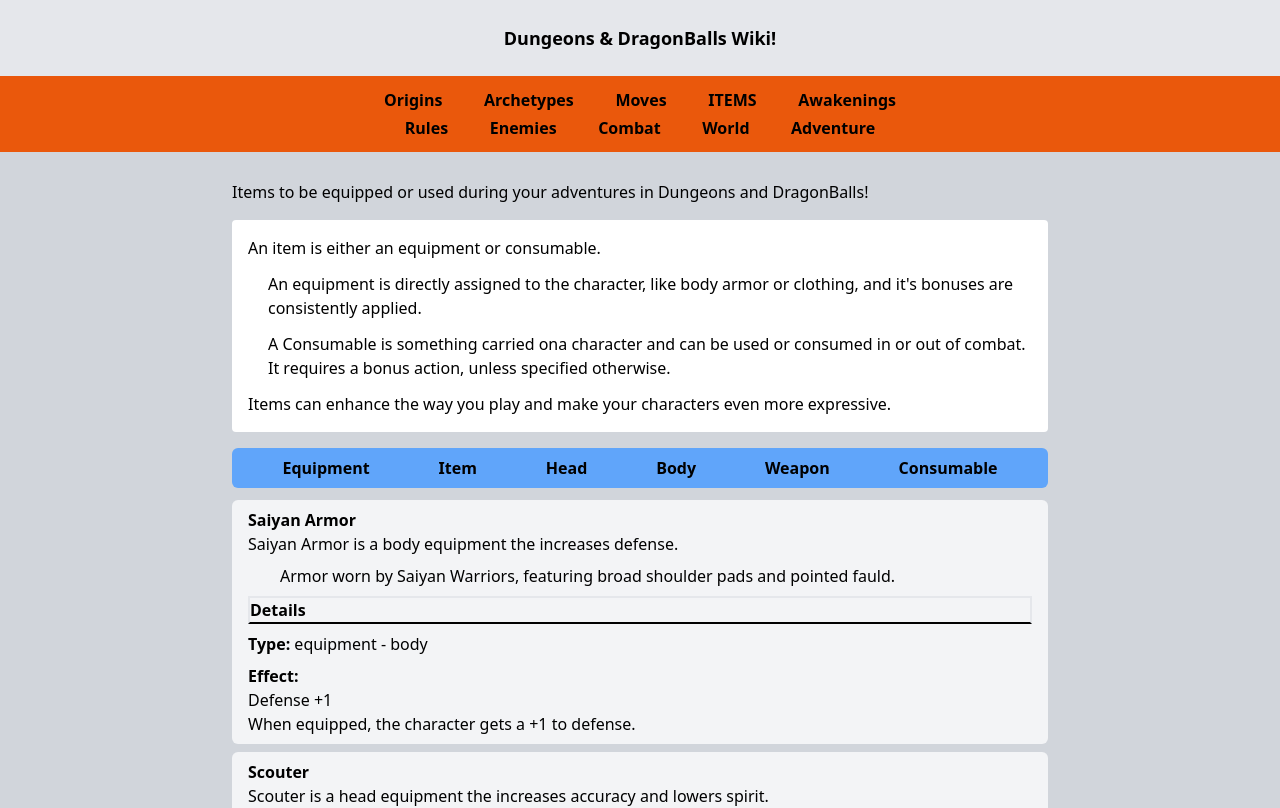
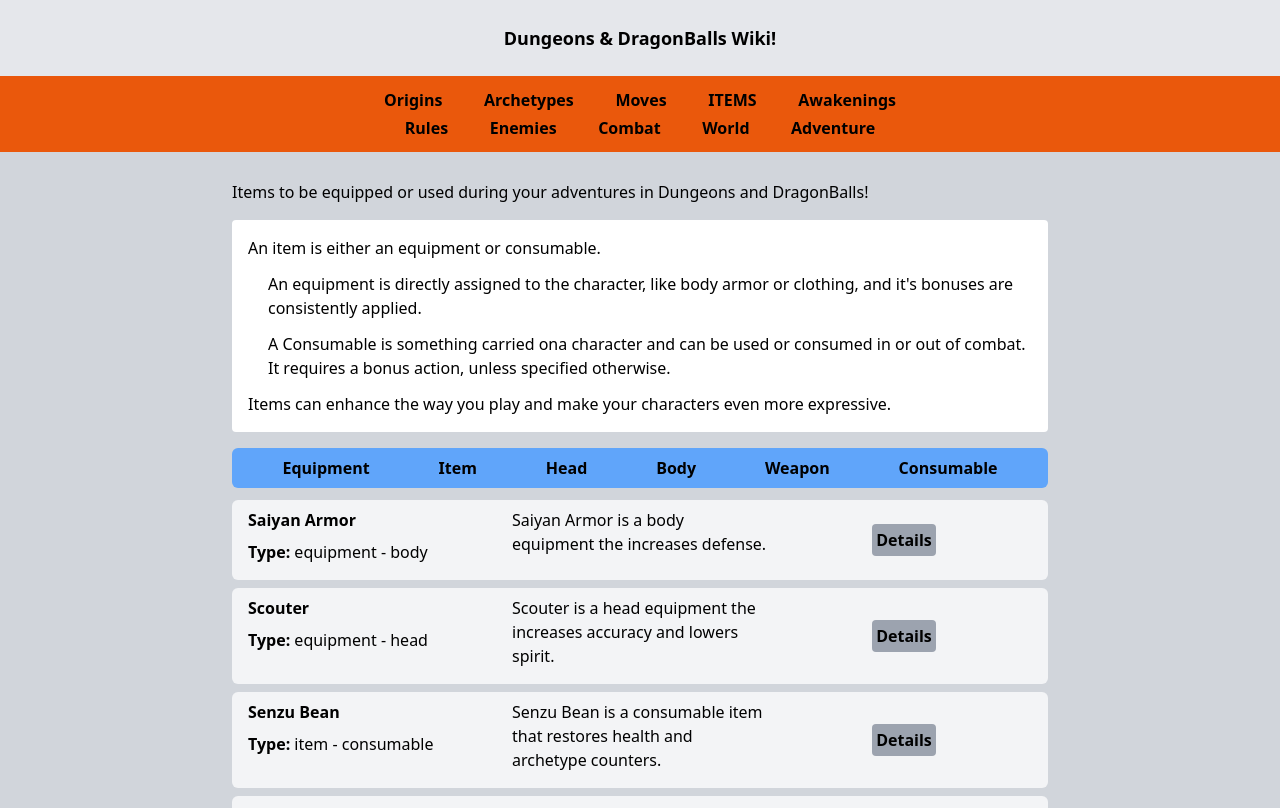
Before and after one commit to KylePep/ddbwiki, a Next.js app: page /items in a window 1280 px wide. Shown: the top 808 px of the page. Built offline with nearby package versions, Linux system fonts and the light colour scheme.

Commit message:
created item[slug] to display item details

```diff
--- /dev/null
+++ b/app/items/[slug]/page.tsx
@@ -0,0 +1,71 @@
+import { ITEM_TYPES } from '@/shared/constants'
+import Link from 'next/link'
+import React from 'react'
+
+type URL = {
+  params: {
+    slug: string
+  }
+}
+
+const fetchDetails = (slug:string) => {
+  const data = ITEM_TYPES.find((m) => m.name == slug)
+  if (!data){
+    return null
+  }
+  return data
+}
+
+
+export default function page(url: URL) {
+  const item = fetchDetails(url.params.slug)
+  return (
+    // <div>
+    //             {list.map((item: any)=>(
+    //         <div key={item.id} className='bg-gray-100 rounded-md px-4 py-2 mb-2'>
+    //             <h2 className="font-bold">{item.displayName}</h2>
+    //             <p className='mb-2'>{item.description}</p>
+    //             <p className='mb-2 mx-8'>{item.extraDescription}</p>
+
+    //             <div>
+    //                 <p className='border-solid border-2 border-b-black'><span className='font-semibold'>Details </span></p>
+    //                 <h3 className='my-2'><span className='font-semibold'>Type: </span>{item.type} <span> - {item.subType}</span></h3>
+
+    //                 <h3 className='font-semibold'>Effect:</h3>
+    //                 <p>{item.effect}</p>
+    //                 <p>{item.descriptionParams}</p>
+    //             </div>
+    //       </div>
+    //           ))}
+    // </div>
+
+  <div>
+    <div className='my-4'>
+    <Link href={"/items"} className="bg-gray-400 rounded font-semibold hover:text-white px-2 py-1 my-3">Item List</Link>
+    </div>
+        {item ?
+      <div>
+        <div key={item.id} className='bg-gray-100 rounded-md px-4 py-2 mb-2'>
+              <h2 className="font-bold">{item.displayName}</h2>
+                <p className="mb-2">{item.description}</p>
+                <p className="mb-2 mx-8">{item.extraDescription}</p>
+
+                <div>
+                    <p className='border-solid border-2 border-b-black'><span className='font-semibold'>Details </span></p>
+                    <h3 className='my-2'><span className='font-semibold'>Type: </span>{item.type} <span> - {item.subType}</span></h3>
+
+                    <h3 className='font-semibold'>Effect:</h3>
+                    <p>{item.effect}</p>
+                    <p>{item.descriptionParams}</p>
+                </div>
+
+        </div>
+      </div>
+      :
+      <div>
+        This item was not found.
+      </div>
+      }
+  </div>
+  )
+}
--- a/app/items/page.tsx
+++ b/app/items/page.tsx
@@ -2,6 +2,7 @@
 import { ITEM_TYPES } from '@/shared/constants'
 import React, { useState } from 'react'
 import FilterList from '../components/FilterList'
+import Link from 'next/link'
 
 export default function page() {
   const items = [...ITEM_TYPES].filter((i) => i.id != 0)
@@ -25,21 +26,19 @@ export default function page() {
         </div>
         <FilterList LIST_TYPE={items} list={list} setList={setList} categoryFilterArr={[ "type.equipment", "type.item", "subType.head", "subType.body", "subType.weapon", "subType.consumable"
           ]} />
+          {/* Min view */}
         <div>
-          {list.map((item: any)=>(
-            <div key={item.id} className='bg-gray-100 rounded-md px-4 py-2 mb-2'>
+        {list.map((item: any)=>(
+          <div key={item.id} className='grid grid-cols-3 gap-2 bg-gray-100 rounded-md px-4 py-2 mb-2'>
+            <div>
                 <h2 className="font-bold">{item.displayName}</h2>
-                <p className='mb-2'>{item.description}</p>
-                <p className='mb-2 mx-8'>{item.extraDescription}</p>
+                  <h3 className='my-2'><span className='font-semibold'>Type: </span>{item.type} <span> - {item.subType}</span></h3>
+            </div>
+                  <p className="mb-2">{item.description}</p>
+                  <div className="flex justify-center items-center">
+                  <Link href={`items/${item.name}`} className="font-semibold hover:text-white bg-gray-400 rounded p-1"> Details</Link>
+                  </div>
 
-                <div>
-                    <p className='border-solid border-2 border-b-black'><span className='font-semibold'>Details </span></p>
-                    <h3 className='my-2'><span className='font-semibold'>Type: </span>{item.type} <span> - {item.subType}</span></h3>
-
-                    <h3 className='font-semibold'>Effect:</h3>
-                    <p>{item.effect}</p>
-                    <p>{item.descriptionParams}</p>
-                </div>
           </div>
               ))}
         </div>
--- a/app/sheet/Forms.tsx
+++ b/app/sheet/Forms.tsx
@@ -1,4 +1,4 @@
-import { FORM_TYPES, ORIGIN_TYPES } from '@/shared/constants'
+import { AWAKEN_TYPES, ORIGIN_TYPES } from '@/shared/constants'
 import React, { useEffect, useState } from 'react'
 import Modal from '../components/Modal'
 interface formProps{
@@ -16,7 +16,7 @@ export default function Forms({form, handleChange}:formProps) {
     const originForms = origin ? origin.forms : []
 
     const formsList = originForms.map((fl)=> {
-        const formById = FORM_TYPES.find((f)=> f.name == fl)
+        const formById = AWAKEN_TYPES.find((f)=> f.name == fl)
         return formById
     })
 
```
